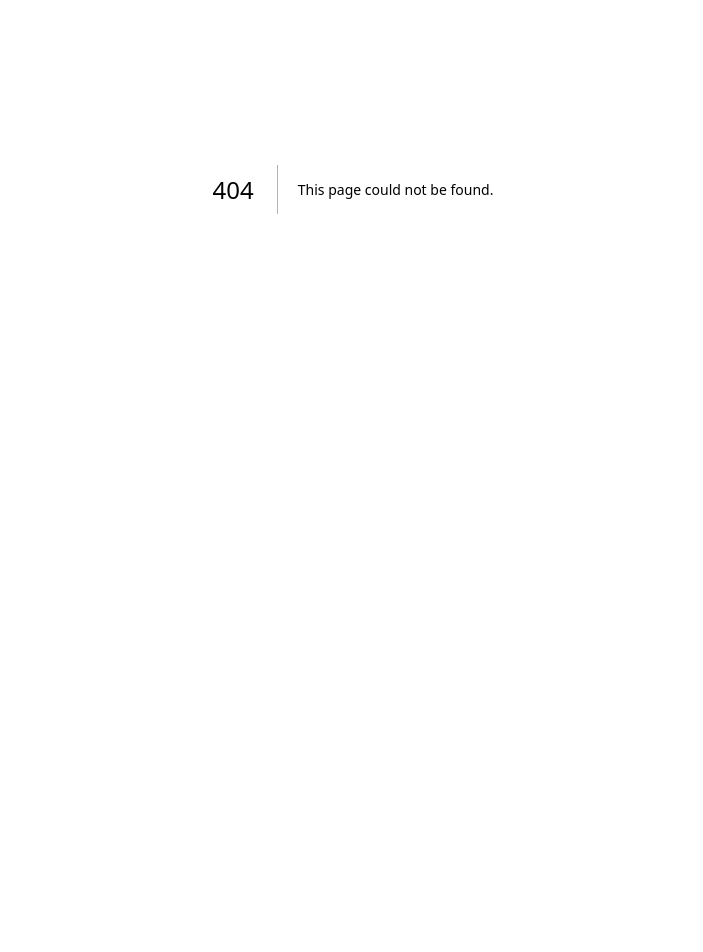
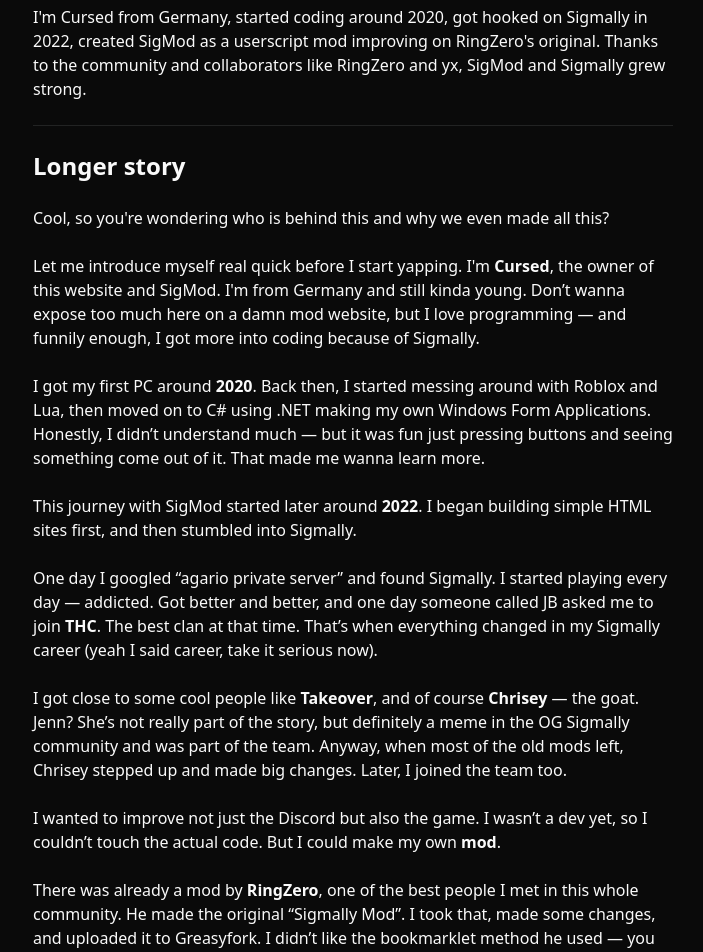
Before and after one commit to czrsd/sigmod-website, a Next.js app: page /about in a window 1280 px wide. Before the commit this address had no page. Shown: the part 380-1332 px from the top of the page, without its empty margins (287-990 px from the left). Before the commit the page ends 969 px from the top, so only its background shows below. Built offline with nearby package versions, Linux system fonts and the light colour scheme.

Commit message:
Add about page

```diff
--- /dev/null
+++ b/app/about/page.tsx
@@ -0,0 +1,132 @@
+'use client';
+
+import { Button } from '@/components/ui/button';
+import Link from 'next/link';
+
+export default function AboutPage() {
+    return (
+        <section className='max-w-3xl mx-auto px-6 md:px-16 py-24 space-y-6'>
+            <h1 className='text-4xl font-bold mb-6'>About Me & SigMod</h1>
+
+            <h3 className='text-2xl font-semibold'>TL;DR</h3>
+            <p>
+                I'm Cursed from Germany, started coding around 2020, got hooked
+                on Sigmally in 2022, created SigMod as a userscript mod
+                improving on RingZero's original. Thanks to the community and
+                collaborators like RingZero and yx, SigMod and Sigmally grew
+                strong.
+            </p>
+
+            <hr />
+
+            <h3 className='text-2xl font-semibold'>Longer story</h3>
+
+            <p>
+                Cool, so you're wondering who is behind this and why we even
+                made all this?
+            </p>
+
+            <p>
+                Let me introduce myself real quick before I start yapping. I'm{' '}
+                <strong>Cursed</strong>, the owner of this website and SigMod.
+                I'm from Germany and still kinda young. Don’t wanna expose too
+                much here on a damn mod website, but I love programming — and
+                funnily enough, I got more into coding because of Sigmally.
+            </p>
+
+            <p>
+                I got my first PC around <strong>2020</strong>. Back then, I
+                started messing around with Roblox and Lua, then moved on to C#
+                using .NET making my own Windows Form Applications. Honestly, I
+                didn’t understand much — but it was fun just pressing buttons
+                and seeing something come out of it. That made me wanna learn
+                more.
+            </p>
+
+            <p>
+                This journey with SigMod started later around{' '}
+                <strong>2022</strong>. I began building simple HTML sites first,
+                and then stumbled into Sigmally.
+            </p>
+
+            <p>
+                One day I googled “agario private server” and found Sigmally. I
+                started playing every day — addicted. Got better and better, and
+                one day someone called JB asked me to join <strong>THC</strong>.
+                The best clan at that time. That’s when everything changed in my
+                Sigmally career (yeah I said career, take it serious now).
+            </p>
+
+            <p>
+                I got close to some cool people like <strong>Takeover</strong>,
+                and of course <strong>Chrisey</strong> — the goat. Jenn? She’s
+                not really part of the story, but definitely a meme in the OG
+                Sigmally community and was part of the team. Anyway, when most
+                of the old mods left, Chrisey stepped up and made big changes.
+                Later, I joined the team too.
+            </p>
+
+            <p>
+                I wanted to improve not just the Discord but also the game. I
+                wasn’t a dev yet, so I couldn’t touch the actual code. But I
+                could make my own <strong>mod</strong>.
+            </p>
+
+            <p>
+                There was already a mod by <strong>RingZero</strong>, one of the
+                best people I met in this whole community. He made the original
+                “Sigmally Mod”. I took that, made some changes, and uploaded it
+                to Greasyfork. I didn’t like the bookmarklet method he used —
+                you had to click it every time you opened the game. So I made it
+                a userscript. It ran in the background. That was the start of
+                SigMod — the new generation of his mod.
+            </p>
+
+            <p>
+                RingZero helped me a lot. SigMod wasn’t my only project, but it
+                taught me the most. Even if it’s “just JavaScript”, it helped me
+                understand how things work. He also helped me understand servers
+                and how to set them up (like with nginx), which made it possible
+                to run features like the tag system and keep them online for
+                everyone to use.
+            </p>
+
+            <p>
+                I'm doing this not just for myself, but also for all of you
+                using the mod. So many showed love. Some didn’t — but most did.
+                I still remember the <strong>PFMacro vs. SigMod</strong> drama
+                caused by Nudo, the creator of PFMacro. But even there, the
+                community was behind me. Got taken down once, but everything’s
+                stable now.
+            </p>
+
+            <p>
+                I’m really proud of what I’ve built. Maybe not the cleanest or
+                most professional, but it works. And I gotta thank everyone who
+                helped make SigMod what it is today. Whether you gave feedback,
+                used it, or showed a smile when winning a giveaway — you made
+                this worth it. That’s why I keep going.
+            </p>
+
+            <p>
+                Since it’s not just SigMod anymore, <strong>yx</strong> decided
+                to take things even further and improve Sigmally on another
+                level with SigFixes. I respect his skills a lot — he really made
+                Sigmally smooth and playable for so many more people. Without
+                him, the game wouldn’t be where it is right now.
+            </p>
+
+            <div className='pt-6'>
+                <Button variant='outline' asChild>
+                    <Link
+                        href='https://discord.gg/QyUhvUC8AD'
+                        target='_blank'
+                        rel='noopener noreferrer'
+                    >
+                        Join the Discord
+                    </Link>
+                </Button>
+            </div>
+        </section>
+    );
+}
```
